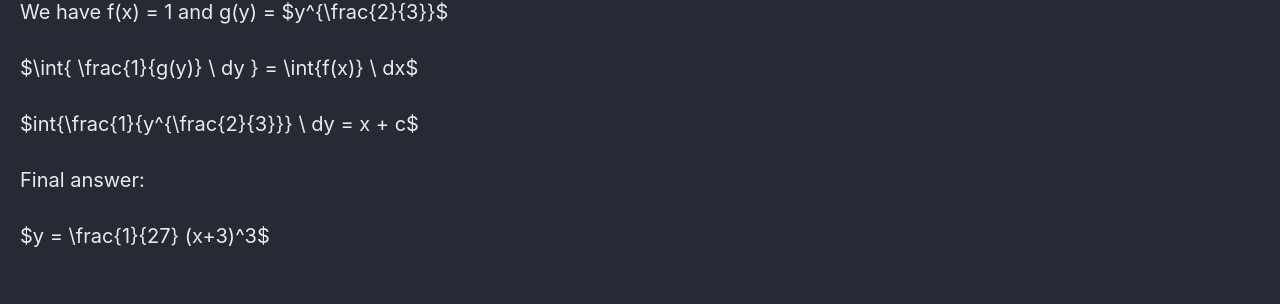
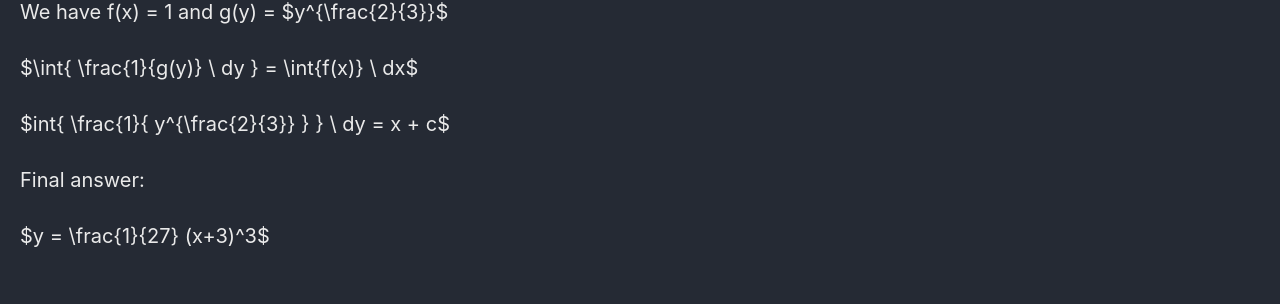
Before and after one commit to Connor-McCartney/Connor-McCartney.github.io, a Jekyll site: the page built from _pages/misc/linear-algebra.md, in a window 1280 px wide. Shown: the part 1496-1800 px from the top of the page. Built offline with Jekyll 4.4.1, drawn with Linux system fonts in a browser that asks for light colours; cached includes are drawn as plain includes.

```diff
--- a/_pages/misc/linear-algebra.md
+++ b/_pages/misc/linear-algebra.md
@@ -60,7 +60,7 @@ We have f(x) = 1 and g(y) = $y^{\frac{2}{3}}$
 
 $\int{ \frac{1}{g(y)} \ dy } = \int{f(x)} \ dx$
 
-$int{\frac{1}{y^{\frac{2}{3}}} \ dy = x + c$
+$int{  \frac{1}{ y^{\frac{2}{3}} }  } \ dy = x + c$
 
 
 Final answer:
```
